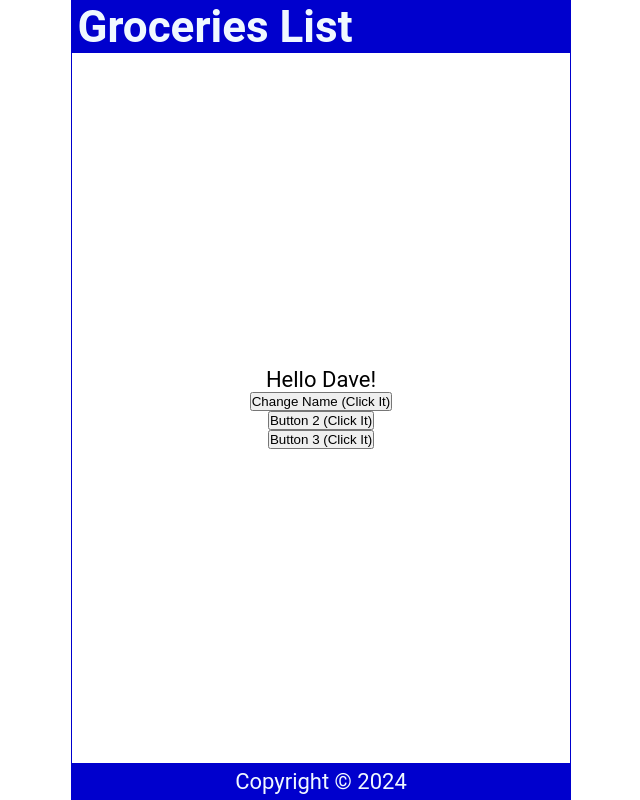
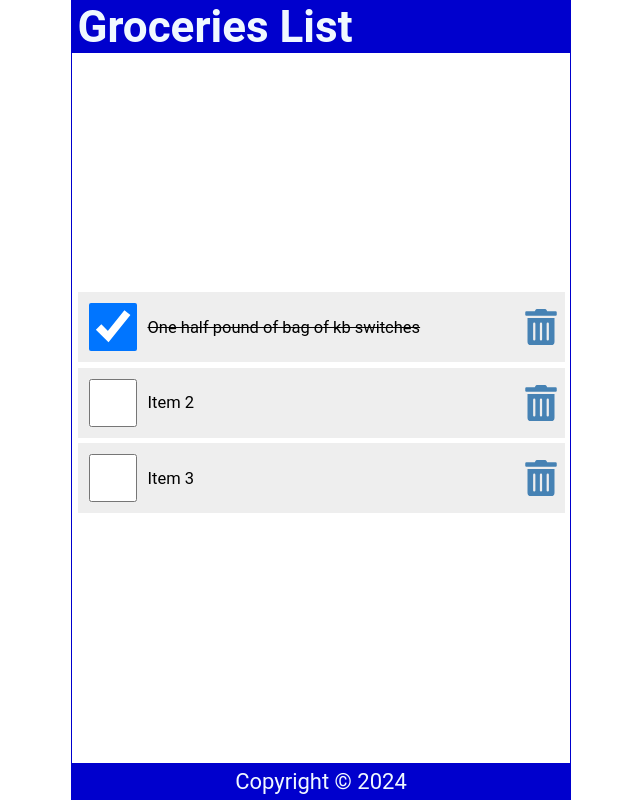
Before and after one commit to SidOmIO/first-react-project, a React (Create React App) app: page / in a window 1280 px wide. Shown: the whole page, without its empty margins (319-959 px from the left). Built offline with nearby package versions, Linux system fonts and the light colour scheme.

Commit message:
Tutorial 7 - Lists and Keys

```diff
--- a/package.json
+++ b/package.json
@@ -34,5 +34,8 @@
       "last 1 firefox version",
       "last 1 safari version"
     ]
+  },
+  "devDependencies": {
+    "react-icons": "^5.0.1"
   }
 }
--- a/src/Content.js
+++ b/src/Content.js
@@ -1,31 +1,66 @@
 import { useState } from "react";
+import { FaTrashAlt } from 'react-icons/fa';
 
 const Content = () => {
-  const [name, setName] = useState('Dave');
-  const [count, setCount] = useState(0);
-  const handleNameChange = () => {
-      const names = ['Bob','Kevin','Dave'];
-      const int = Math.floor(Math.random() * 3);
-      setName(names[int]);
+  const [items, setItems] = useState([
+    {
+      id: 1,
+      checked: true,
+      item: "One half pound of bag of kb switches"
+    },
+    {
+      id: 2,
+      checked: false,
+      item: "Item 2"
+    },
+    {
+      id: 3,
+      checked: false,
+      item: "Item 3"
     }
+  ]);
 
-    const handleClick = () => {
-      setCount(count + 1);
-      console.log(count);
-    }
+  const handleCheck = (id) => {
+    const listItems = items.map((item) =>
+    item.id === id ? {...item, checked: !item.checked} : item);
+    setItems(listItems);
+    localStorage.setItem('shoppinglist',JSON.stringify(listItems));
+  }
 
-    const handleClick2 = (name) => {
-      console.log(count);
-    }
+  const handleDelete = (id) => {
+    const listItems = items.filter((item) => item.id !== id);
+    setItems(listItems);
+    localStorage.setItem('shoppinglist',JSON.stringify(listItems));
+  }
 
 return (
   <main>
-      <p onDoubleClick={handleClick}>
-          Hello {name}!
-      </p>
-      <button onClick={handleNameChange}>Change Name (Click It)</button>
-      <button onClick={handleClick}>Button 2 (Click It)</button>
-      <button onClick={(e) => handleClick2(e)}>Button 3 (Click It)</button>
+      {items.length ? (
+        <ul>
+          {items.map((item) => (
+            <li className="item" key = {item.id}>
+              <input
+                type="checkbox"
+                onChange = {() => handleCheck(item.id)}
+                checked={item.checked}
+              />
+              <label
+                  style={(item.checked) ? { textDecoration:
+                  'line-through'} : null}
+                  onDoubleClick={() => handleCheck(item.id)}>
+                {item.item}
+              </label>
+              <FaTrashAlt
+                  onClick={() => handleDelete(item.id)}
+                  role="button"
+                  tabIndex="0"
+              />
+            </li>
+          ))}
+        </ul>
+      ) : (
+        <p style={{ marginTop: '2rem' }}>Your list is empty.</p>
+      )}
   </main>
 )
 }
--- a/src/index.css
+++ b/src/index.css
@@ -57,3 +57,62 @@
   display: grid;
   place-content: center;
 }
+
+ul {
+  width: 100%;
+  list-style: none;
+  padding: 0 0.25rem 0.25rem;
+}
+
+ul li::before {
+  content: "\200B";
+}
+
+.item {
+  display: flex;
+  justify-content: flex-start;
+  align-items: center;
+  padding: 0.5rem 0 0.5rem 0.5rem;
+  margin: 0.25rem 0;
+  background-color: #eee;
+}
+
+.item:first-child {
+  margin: 0;
+}
+
+.item input[type="checkbox"] {
+  text-align: center;
+  width: 2.5rem;
+  width: 48px;
+  min-width: 48px;
+  height: 2.5rem;
+  height: 48px;
+  min-height: 48px;
+  cursor: pointer;
+  margin-right: 0.5rem;
+}
+
+.item input[type="checkbox"]:focus + label {
+  text-decoration: underline;
+}
+
+.item > label {
+  font-size: 0.75rem;
+  flex-grow: 1;
+}
+
+.item svg {
+  width: 48px;
+  min-width: 48px;
+  height: 36px;
+  font-size: 1rem;
+  color: steelblue;
+  cursor: pointer;
+}
+
+.item svg:focus,
+.item svg:hover {
+  color: red;
+  outline: none;
+}
```
Also changed, not shown: 1 other file (tests, documents, lock files or other folders). Lines whose indentation alone changed are shown as unchanged.
